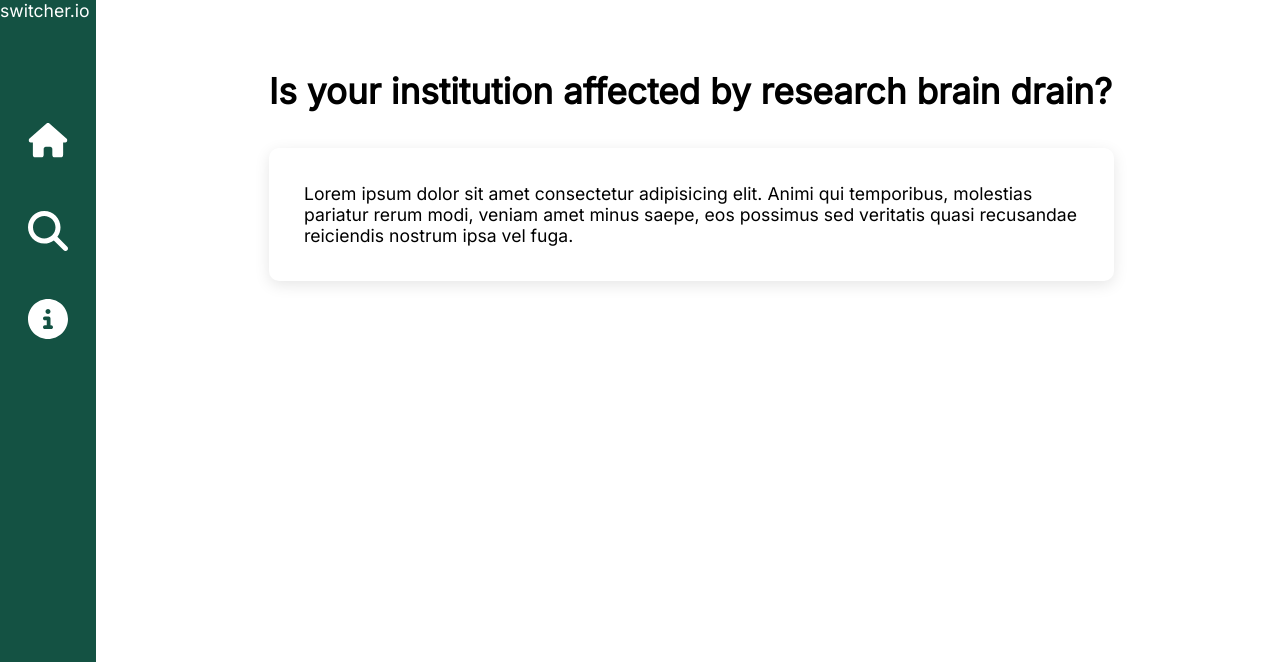
After one commit to nilsbayer/switcher.io, a Flask app: page /about in a window 1280 px wide. The commit adds this page. Shown: the top 662 px of the page. Run offline with Flask 2, Linux system fonts and the light colour scheme; some libraries are stand-ins or nearby versions.

Commit message:
feat: create tooltip

```diff
--- a/app.py
+++ b/app.py
@@ -167,6 +167,10 @@ def search():
 @app.route("/help")
 def help():
     return render_template("help.html")
+
+@app.route("/about")
+def about():
+    return render_template("about.html")
 
 @app.route("/profile/<string:researcher_id>", methods=["GET"])
 def researcher(researcher_id):
--- a/static/css/home.css
+++ b/static/css/home.css
@@ -175,7 +175,50 @@ h3 {
     height: 4rem;
     margin-bottom: 1rem;
     text-align: center;
+    position: relative;
 }
+
+.menu-link::before,
+.menu-link::after {
+    --scale: 0;
+    --tooltip-color: rgb(0, 0, 0, 0.6);
+    --arrow-size: .5rem;
+
+    pointer-events: none;
+    position: absolute;
+    left: 120%;
+    top: 50%;
+    transform: translateY(var(--translateY,0)) translateX(var(--translateX, 0)) scale(var(--scale)) rotate(var(--rotation, 0));
+    transition: .15s transform .1s;
+    transform-origin: left;
+}
+
+.menu-link::before {
+    --translateY: -50%;
+    --translateX: var(--arrow-size);
+    content: attr(data-tooltip);
+    border-radius: 10px;
+    width: max-content;
+    padding: .6rem;
+    color: white;
+    background-color: var(--tooltip-color);
+}
+
+.menu-link::after {
+    --translateY: 0;
+    --translateX: 0;
+    --rotation: 90deg;
+    content: "";
+    border: var(--arrow-size) solid transparent;
+    border-top-color: var(--tooltip-color);
+    transform-origin: top;
+}
+
+.menu-link:hover::before,
+.menu-link:hover::after {
+    --scale:1;
+}
+
 .menu-link svg {
     margin: 1rem 0;
 }
@@ -270,6 +313,7 @@ select:focus {
     display: grid;
     grid-template-columns: 1fr 1.2fr;
 }
+
 
 /* Adapting for small screens */
 
--- /dev/null
+++ b/templates/about.html
@@ -0,0 +1,16 @@
+{% extends "layout.html" %}
+
+{% block title %}
+    <title>Homepage - switcher.io</title>
+{% endblock title %}
+
+{% block content %}
+    <main>
+        <h1>Is your institution affected by research brain drain?</h1>
+        <div class="box">
+            <div class="shadow-box" style="padding: 2rem;">
+                <p>Lorem ipsum dolor sit amet consectetur adipisicing elit. Animi qui temporibus, molestias pariatur rerum modi, veniam amet minus saepe, eos possimus sed veritatis quasi recusandae reiciendis nostrum ipsa vel fuga.</p>
+            </div>
+        </div>
+    </main>
+{% endblock %}
--- a/templates/layout.html
+++ b/templates/layout.html
@@ -17,7 +17,7 @@
     <section class="sidebar">
         <span class="switcher-title" href="">switcher.io</span>
         <ul>
-            <a href="{{ url_for('home') }}" class="menu-link">
+            <a href="{{ url_for('home') }}" class="menu-link" data-tooltip="Your homepage">
                 <svg width="40" height="35" viewBox="0 0 60 54" fill="none" xmlns="http://www.w3.org/2000/svg">
                     <g clip-path="url(#clip0_71_5)">
                     <path d="M59.9792 26.6464C59.9792 28.5237 58.4167 29.9942 56.6458 29.9942H53.3125L53.3854 46.7016C53.3854 46.9832 53.3646 47.2648 53.3333 47.5464V49.2255C53.3333 51.5303 51.4688 53.3971 49.1667 53.3971H47.5C47.3854 53.3971 47.2708 53.3971 47.1563 53.3867C47.0104 53.3971 46.8646 53.3971 46.7188 53.3971H43.3333H40.8333C38.5313 53.3971 36.6667 51.5303 36.6667 49.2255V46.7225V40.0478C36.6667 38.2019 35.1771 36.7105 33.3333 36.7105H26.6667C24.8229 36.7105 23.3333 38.2019 23.3333 40.0478V46.7225V49.2255C23.3333 51.5303 21.4688 53.3971 19.1667 53.3971H16.6667H13.3438C13.1875 53.3971 13.0313 53.3867 12.875 53.3763C12.75 53.3867 12.625 53.3971 12.5 53.3971H10.8333C8.53125 53.3971 6.66667 51.5303 6.66667 49.2255V37.5449C6.66667 37.451 6.66667 37.3467 6.67708 37.2528V29.9942H3.33333C1.45833 29.9942 0 28.5341 0 26.6464C0 25.7078 0.3125 24.8735 1.04167 24.1434L27.75 0.83433C28.4792 0.104291 29.3125 0 30.0417 0C30.7708 0 31.6042 0.208583 32.2292 0.730039L58.8333 24.1434C59.6667 24.8735 60.0833 25.7078 59.9792 26.6464Z" fill="white"/>
@@ -29,7 +29,7 @@
                     </defs>
                 </svg>
             </a>
-            <a href="{{ url_for('search') }}" class="menu-link">
+            <a href="{{ url_for('search') }}" class="menu-link" data-tooltip="Query an institution">
                 <svg width="40" height="40" viewBox="0 0 60 60" fill="none" xmlns="http://www.w3.org/2000/svg">
                     <g clip-path="url(#clip0_71_3)">
                     <path d="M48.75 24.375C48.75 29.7539 47.0039 34.7227 44.0625 38.7539L58.8984 53.6016C60.3633 55.0664 60.3633 57.4453 58.8984 58.9102C57.4336 60.375 55.0547 60.375 53.5898 58.9102L38.7539 44.0625C34.7227 47.0156 29.7539 48.75 24.375 48.75C10.9102 48.75 0 37.8398 0 24.375C0 10.9102 10.9102 0 24.375 0C37.8398 0 48.75 10.9102 48.75 24.375ZM24.375 41.25C33.6914 41.25 41.25 33.6914 41.25 24.375C41.25 15.0586 33.6914 7.5 24.375 7.5C15.0586 7.5 7.5 15.0586 7.5 24.375C7.5 33.6914 15.0586 41.25 24.375 41.25Z" fill="white"/>
@@ -41,7 +41,7 @@
                     </defs>
                 </svg>
             </a>
-            <a href="{{ url_for('help') }}" class="menu-link">
+            <a href="{{ url_for('help') }}" class="menu-link" data-tooltip="Contact us">
                 <svg width="40" height="40" viewBox="0 0 60 60" fill="none" xmlns="http://www.w3.org/2000/svg">
                     <g clip-path="url(#clip0_71_7)">
                     <path d="M30 60C46.5703 60 60 46.5703 60 30C60 13.4297 46.5703 0 30 0C13.4297 0 0 13.4297 0 30C0 46.5703 13.4297 60 30 60ZM25.3125 39.375H28.125V31.875H25.3125C23.7539 31.875 22.5 30.6211 22.5 29.0625C22.5 27.5039 23.7539 26.25 25.3125 26.25H30.9375C32.4961 26.25 33.75 27.5039 33.75 29.0625V39.375H34.6875C36.2461 39.375 37.5 40.6289 37.5 42.1875C37.5 43.7461 36.2461 45 34.6875 45H25.3125C23.7539 45 22.5 43.7461 22.5 42.1875C22.5 40.6289 23.7539 39.375 25.3125 39.375ZM30 22.5C27.9258 22.5 26.25 20.8242 26.25 18.75C26.25 16.6758 27.9258 15 30 15C32.0742 15 33.75 16.6758 33.75 18.75C33.75 20.8242 32.0742 22.5 30 22.5Z" fill="white"/>
```
Also changed, not shown: templates/index.html (+4 -1 lines).
